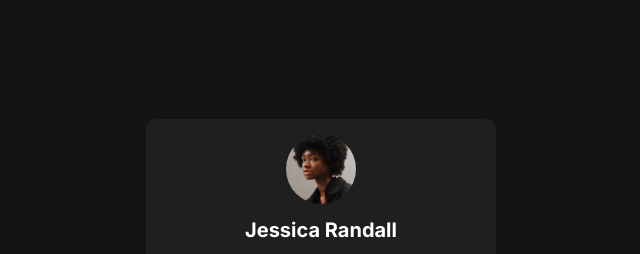
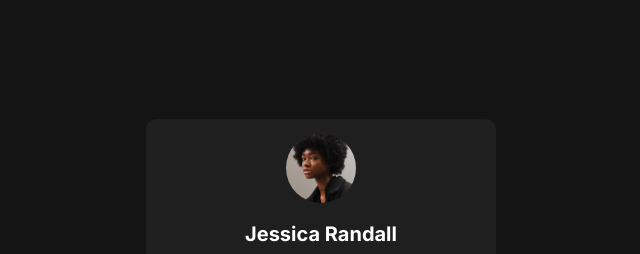
Before and after one commit to eng-hussein-saad/Social-links-profile, a plain HTML site: page index.html in a window 1280 px wide. Shown: the top 254 px of the page, 319-959 px from the left. Drawn offline with Linux system fonts and the light colour scheme.

Commit message:
update README and Index.html

```diff
--- a/index.html
+++ b/index.html
@@ -29,6 +29,10 @@
         --Grey-700: hsl(0, 0%, 20%);
         --Grey-800: hsl(0, 0%, 12%);
         --Grey-900: hsl(0, 0%, 8%);
+      }
+      * {
+        margin: 0px;
+        padding: 0px;
       }
       .attribution {
         font-size: 11px;
@@ -104,16 +108,19 @@
         color: var(--White);
         margin: 0.9em;
       }
-
     </style>
   </head>
   <body>
+    <main>
       <div class="container">
+        <figure>
           <img
             src="./assets/images/avatar-jessica.jpeg"
             alt="profile-photo"
             class="profile-picture"
           />
+        </figure>
+
         <span class="full-name">Jessica Randall</span>
         <span class="green-text">London, United Kingdom</span>
         <span class="brief">"Front-end developer and avid reader."</span>
@@ -130,5 +137,6 @@
           >Frontend Mentor</a
         >. Coded by <a href="#">Hussein Saad</a>.
       </div>
+    </main>
   </body>
 </html>
```
Also changed, not shown: 1 other file. Lines whose indentation alone changed are shown as unchanged.
